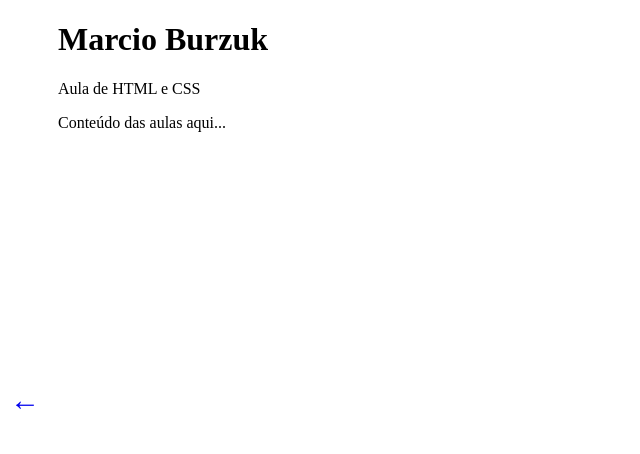
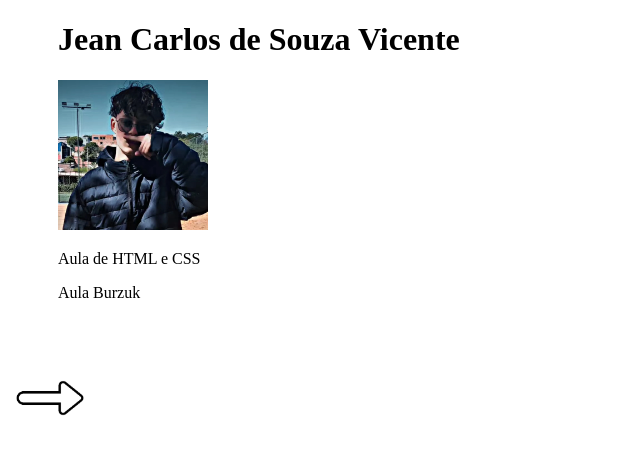
Before and after one commit to neajo/v3, a plain HTML site: page pagina2.html in a window 1280 px wide. Shown: the whole page, without its empty margins (0-640 px from the left). Drawn offline with Linux system fonts and the light colour scheme.

Commit message:
Update pagina2.html

```diff
--- a/pagina2.html
+++ b/pagina2.html
@@ -1,19 +1,22 @@
 <!DOCTYPE html>
 <html>
 <head>
-    <title>Aula Burzuk</title>
+    <title>Página do Jean</title>
 </head>
 <body>
-    <!-- Seta fixa à esquerda para voltar -->
-    <div style="position: fixed; left: 10px; top: 50%; transform: translateY(-50%); font-size: 30px;">
-        <a href="index.html" style="text-decoration: none;">←</a>
+    <!-- Seta fixa à esquerda (IMAGEM MAIOR, mas tudo igual) -->
+    <div style="position: fixed; left: 10px; top: 50%; transform: translateY(-50%);">
+        <a href="pagina2.html" style="text-decoration: none;">
+            <img src="seta.jpg" alt="Seta" width="80">  <!-- SÓ MUDEI ISSO (era 50) -->
+        </a>
     </div>
 
-    <!-- Conteúdo mínimo -->
+    <!-- Conteúdo principal (MANTIDO IGUAL) -->
     <div style="margin-left: 50px;">
-        <h1>Marcio Burzuk</h1>
+        <h1>Jean Carlos de Souza Vicente</h1>
+        <img src="jean.webp" alt="Jean" width="150">
         <p>Aula de HTML e CSS</p>
-        <p>Conteúdo das aulas aqui...</p>
+        <p>Aula Burzuk</p>
     </div>
 </body>
 </html>
```
